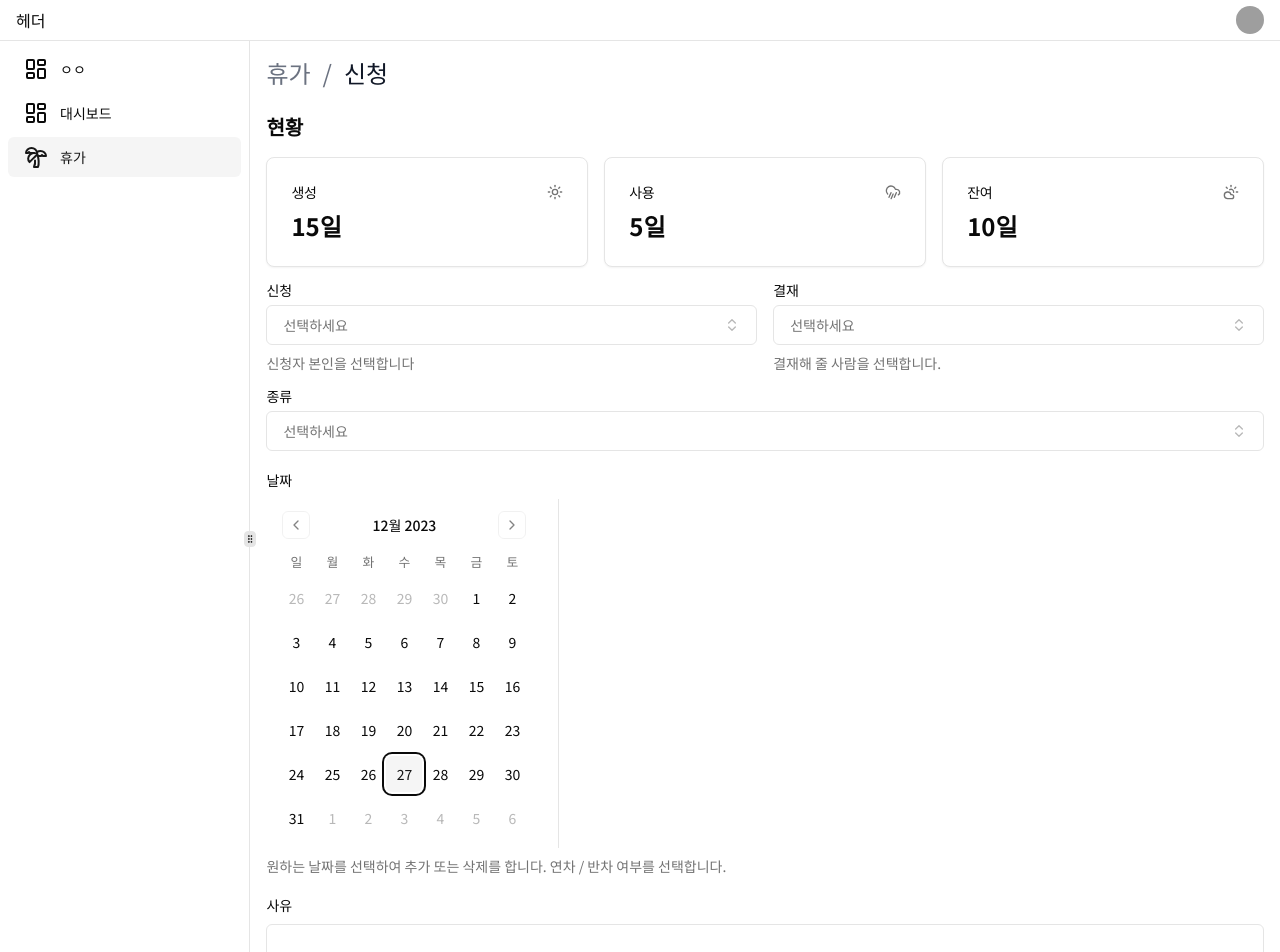
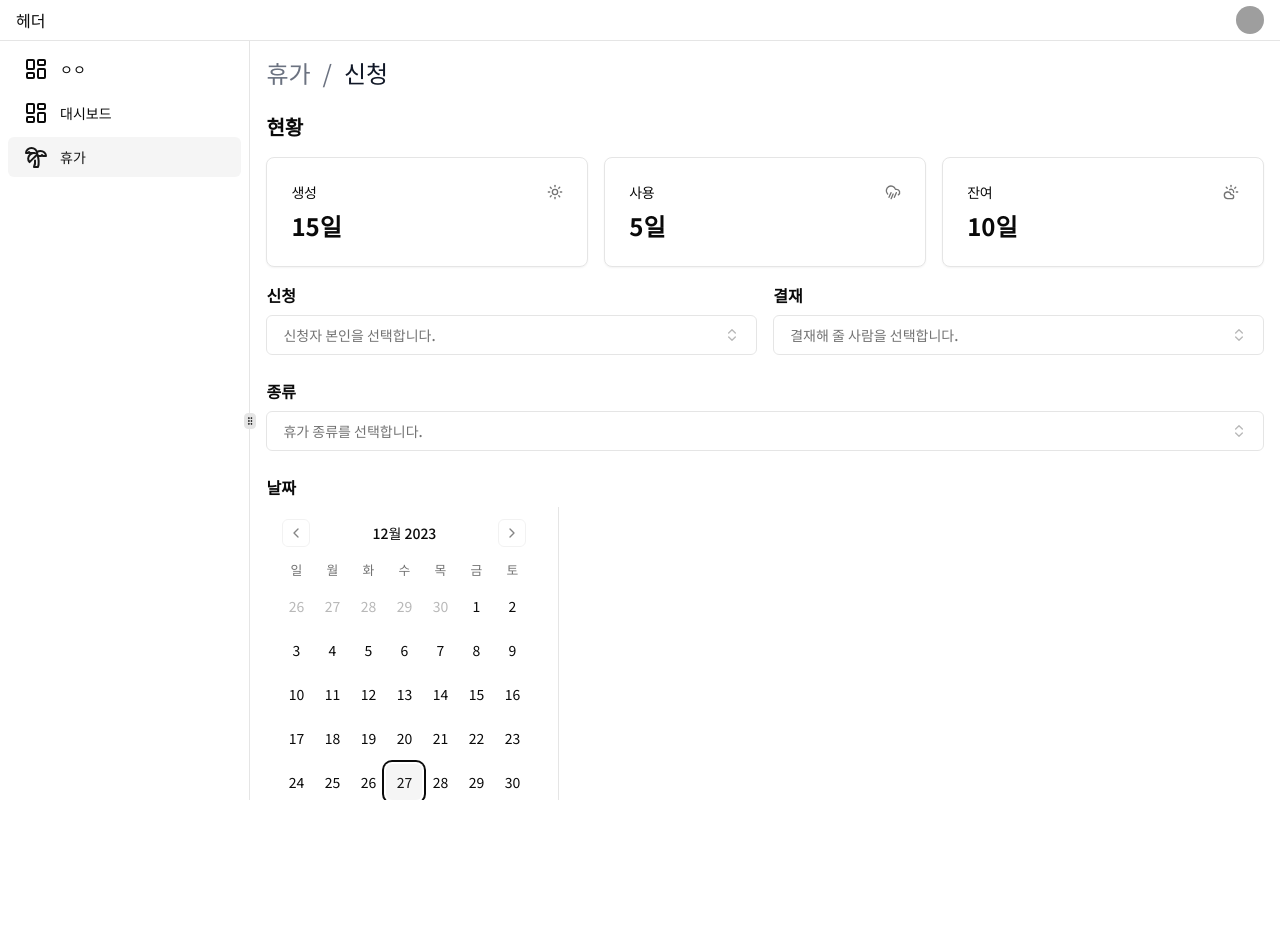
Before and after one commit to hbseo/day-off, a Next.js app: page /off/create in a window 1280 px wide. Shown: the top 952 px of the page. After the commit the page ends 800 px from the top, so only its background shows below. Built offline with nearby package versions, Linux system fonts and the light colour scheme; grey boxes are pictures that could not be loaded.

Commit message:
레이아웃 수정

```diff
--- a/app/(main)/layout.tsx
+++ b/app/(main)/layout.tsx
@@ -41,7 +41,7 @@ export default function Layout({ children }: { children: React.ReactNode }) {
             <Nav isCollapsed={isCollapsed} />
           </ResizablePanel>
           <ResizableHandle withHandle />
-          <ResizablePanel defaultSize={80} className="p-4">
+          <ResizablePanel defaultSize={80} className="!overflow-auto p-4">
             {children}
           </ResizablePanel>
         </ResizablePanelGroup>
--- a/app/globals.css
+++ b/app/globals.css
@@ -4,6 +4,12 @@
 
 * {
   box-sizing: border-box;
+}
+
+html,
+body,
+:root {
+  height: 100dvh;
 }
 
 @layer base {
--- a/components/off/create-form.tsx
+++ b/components/off/create-form.tsx
@@ -26,7 +26,7 @@ import DropdownForm from './dropdown-form';
 
 const offFormSchema = z.object({
   fromUser: z.number({
-    required_error: '신청자를 선택해야 합니다..',
+    required_error: '신청자를 선택해야 합니다.',
   }),
   toUser: z.number({
     required_error: '결재자를 선택해야 합니다.',
@@ -39,9 +39,11 @@ const offFormSchema = z.object({
       required_error: '사유를 입력해야 합니다.',
     })
     .optional(),
-  date: z.array(z.object({ date: z.date(), type: z.string() }), {
-    required_error: '적어도 하나의 날짜를 선택해야 합니다.',
-  }),
+  date: z
+    .array(z.object({ date: z.date(), type: z.string() }), {
+      required_error: '날짜를 하나 이상 선택하세요.',
+    })
+    .nonempty({ message: '날짜를 하나 이상 선택하세요.' }),
 });
 
 const Form = () => {
@@ -70,7 +72,7 @@ const Form = () => {
 
   return (
     <FormContainer {...form}>
-      <form onSubmit={form.handleSubmit(onSubmit)} className="space-y-4">
+      <form onSubmit={form.handleSubmit(onSubmit)} className="space-y-6">
         <div className="grid gap-4 sm:grid-cols-2">
           <DropdownForm
             form={form}
@@ -79,7 +81,7 @@ const Form = () => {
             data={users}
             keyField="id"
             displayField="name"
-            description="신청자 본인을 선택합니다"
+            placeholder="신청자 본인을 선택합니다."
           />
           <DropdownForm
             form={form}
@@ -88,7 +90,7 @@ const Form = () => {
             data={users}
             keyField="id"
             displayField="name"
-            description="결재해 줄 사람을 선택합니다."
+            placeholder="결재해 줄 사람을 선택합니다."
           />
         </div>
         <DropdownForm
@@ -98,13 +100,14 @@ const Form = () => {
           data={types}
           keyField="id"
           displayField="type"
+          placeholder="휴가 종류를 선택합니다."
         />
         <FormField
           control={form.control}
           name="date"
           render={({ field }) => (
             <FormItem>
-              <FormLabel>날짜</FormLabel>
+              <FormLabel className="text-md font-bold">날짜</FormLabel>
               <FormControl>
                 <div className="grid sm:gap-4 md:grid-cols-[1fr_0fr_3fr]">
                   <Calendar
@@ -211,9 +214,9 @@ const Form = () => {
           name="reason"
           render={({ field }) => (
             <FormItem>
-              <FormLabel>사유</FormLabel>
+              <FormLabel className="text-md font-bold">사유</FormLabel>
               <FormControl>
-                <Input {...field} />
+                <Input placeholder="사유를 입력하세요." {...field} />
               </FormControl>
               <FormMessage />
             </FormItem>
--- a/components/off/dropdown-form.tsx
+++ b/components/off/dropdown-form.tsx
@@ -29,6 +29,7 @@ const DropdownForm = ({
   keyField,
   displayField,
   description,
+  placeholder = '',
 }: {
   form: any;
   name: string;
@@ -37,6 +38,7 @@ const DropdownForm = ({
   keyField: string;
   displayField: string;
   description?: string;
+  placeholder?: string;
 }) => {
   const [open, setOpen] = useState(false);
   return (
@@ -45,7 +47,7 @@ const DropdownForm = ({
       name={name}
       render={({ field }) => (
         <FormItem className="flex flex-col">
-          <FormLabel>{title}</FormLabel>
+          <FormLabel className="text-md font-bold">{title}</FormLabel>
           <Popover open={open} onOpenChange={setOpen}>
             <PopoverTrigger asChild>
               <FormControl>
@@ -57,11 +59,13 @@ const DropdownForm = ({
                     !field.value && 'text-muted-foreground'
                   )}
                 >
-                  {field.value
-                    ? data.find((d: any) => d[keyField] === field.value)[
-                        displayField
-                      ]
-                    : '선택하세요'}
+                  {field.value ? (
+                    data.find((d: any) => d[keyField] === field.value)[
+                      displayField
+                    ]
+                  ) : (
+                    <span>{placeholder}</span>
+                  )}
                   <ChevronsUpDown className="ml-2 h-4 w-4 shrink-0 opacity-50" />
                 </Button>
               </FormControl>
```
